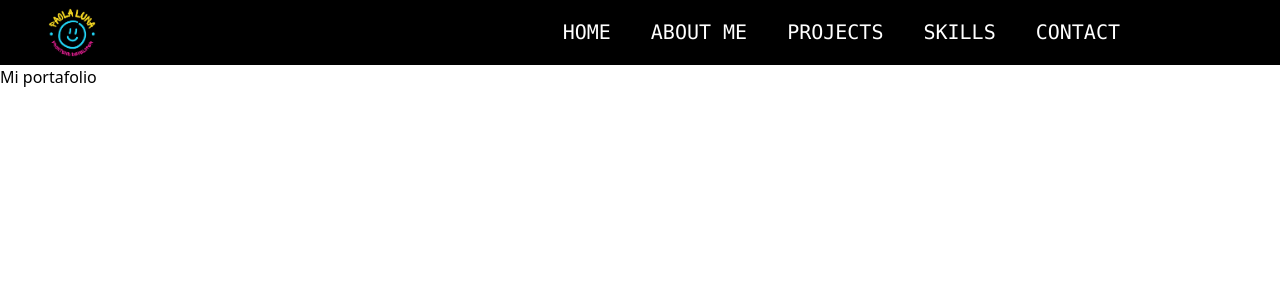
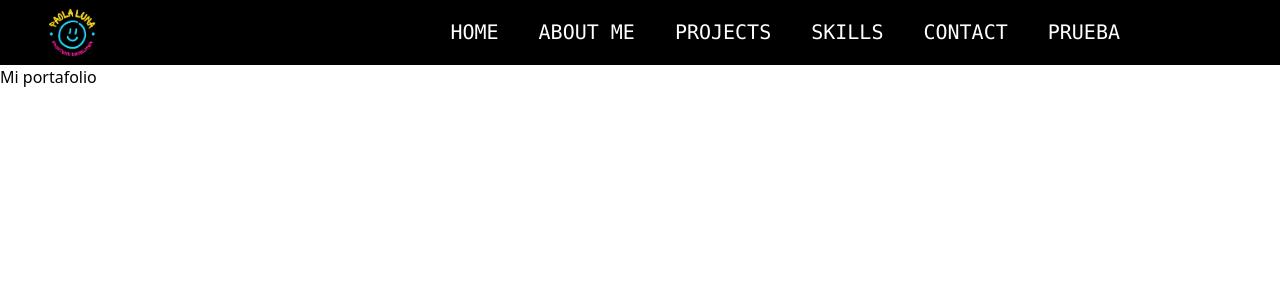
Before and after one commit to PaosLuna/Portafolio-PL, a React (Vite) app: page / in a window 1280 px wide. Shown: the top 300 px of the page. Built offline with nearby package versions, Linux system fonts and the light colour scheme.

Commit message:
Feat prueba

```diff
--- a/src/components/Header.jsx
+++ b/src/components/Header.jsx
@@ -14,6 +14,7 @@ const Header = () => {
             <li>Projects</li>
             <li>Skills</li>
             <li>Contact</li>
+            <li>Prueba</li>
           </ul>
         </div>
       </nav>
```
